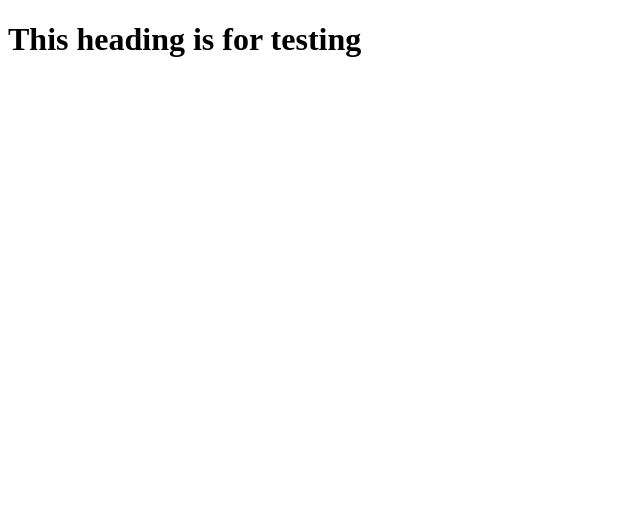
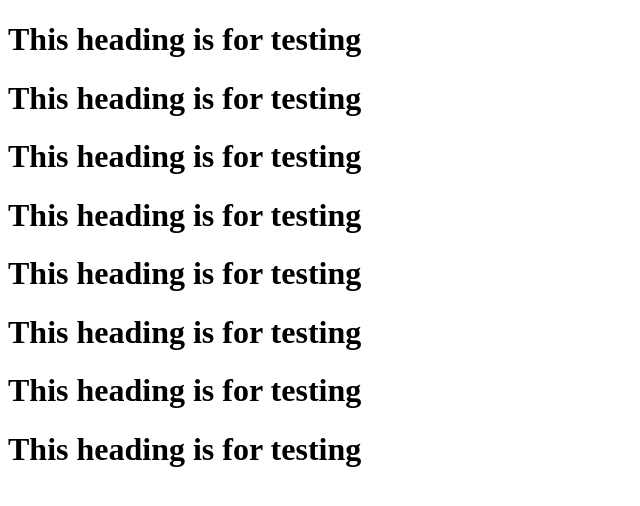
Before and after one commit to dilshadtopnotch/new-xpro-testing, a plain HTML site: page index.html in a window 1280 px wide. Shown: the whole page, without its empty margins (0-640 px from the left). Drawn offline with Linux system fonts and the light colour scheme.

Commit message:
changes done

```diff
--- a/index.html
+++ b/index.html
@@ -8,6 +8,17 @@
 <body>
 
     <h1> This heading is for testing </h1>
+    <h1> This heading is for testing </h1>
+
+    <h1> This heading is for testing </h1>
+    <h1> This heading is for testing </h1>
+
+    <h1> This heading is for testing </h1>
+    <h1> This heading is for testing </h1>
+
+    <h1> This heading is for testing </h1>
+    <h1> This heading is for testing </h1>
+
 
 </body>
 </html>
```
